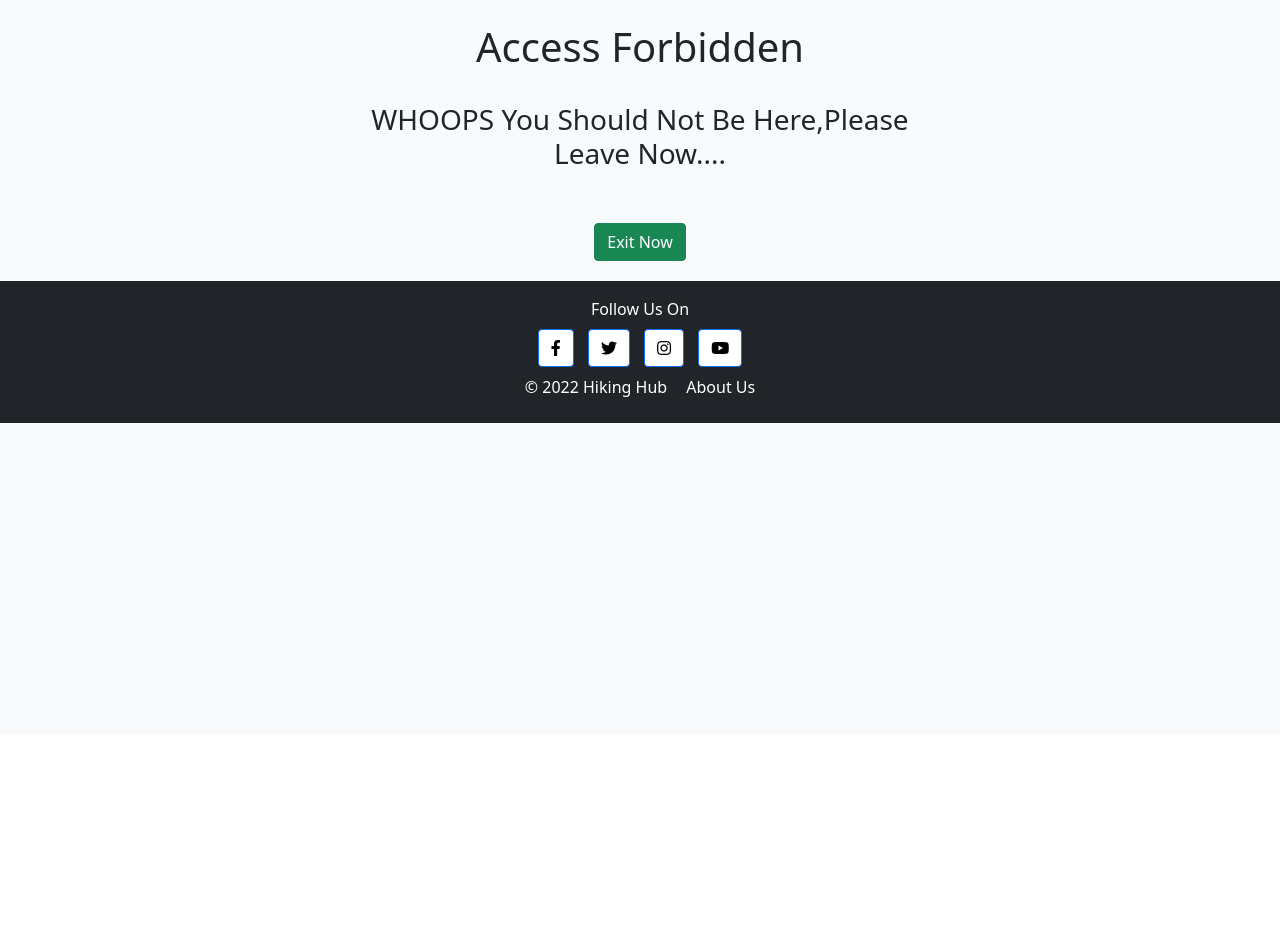
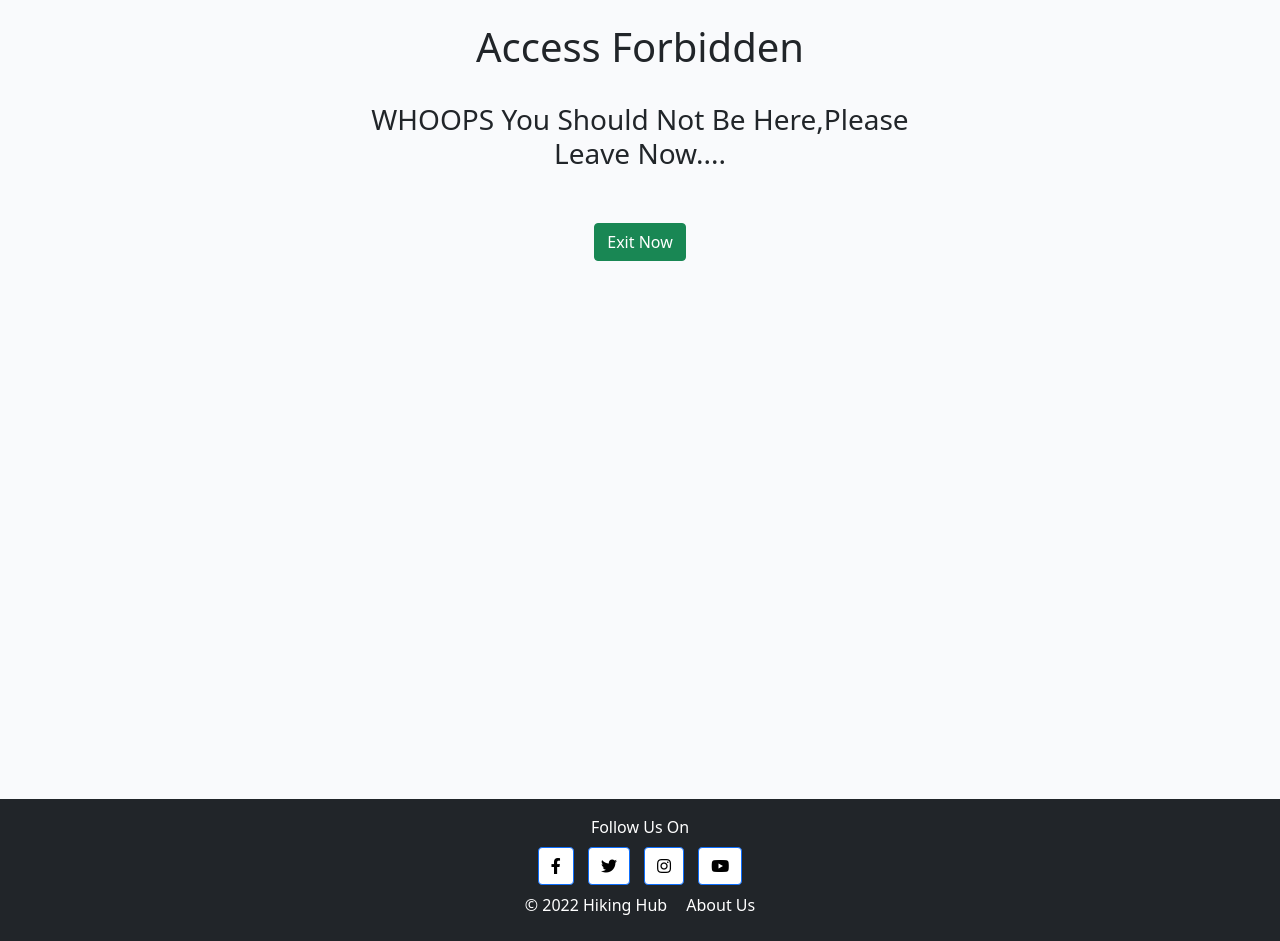
Before and after one commit to wlillisdev/hiking-hub, a Django app: template templates/403.html in a window 1280 px wide. Shown: the part 65-1006 px from the top of the page. Before the commit the page ends 488 px from the top, so only its background shows below. Run offline with Django 3.2, Linux system fonts and the light colour scheme; the template is opened without the code that fills it, so the values that code supplies are empty.

Commit message:
fix footer bug on error pages

```diff
--- a/templates/403.html
+++ b/templates/403.html
@@ -5,7 +5,7 @@
 
 {% block content %}
 
-    <div class="container log-box">
+    <div class="container d-flex flex-column min-vh-100">
         <div class="row justify-content-md-center">
             <!-- 403 custom error page -->
             <div class="col-md-6 mt-4 text-center">
--- a/templates/404.html
+++ b/templates/404.html
@@ -5,7 +5,7 @@
 
 {% block content %}
 
-    <div class="container log-box">
+    <div class="container d-flex flex-column min-vh-100">
         <div class="row justify-content-md-center">
             <!-- 404 custom error page -->
             <div class="col-md-6 mt-4 text-center">
--- a/templates/500.html
+++ b/templates/500.html
@@ -5,7 +5,7 @@
 
 {% block content %}
 
-    <div class="container log-box">
+    <div class="container d-flex flex-column min-vh-100">
         <div class="row justify-content-md-center">
             <!-- 5OO custom error page -->
             <div class="col-md-6 mt-4 text-center">
```
Also changed, not shown: README.md, static/readme/fotter_bug.png (added).
